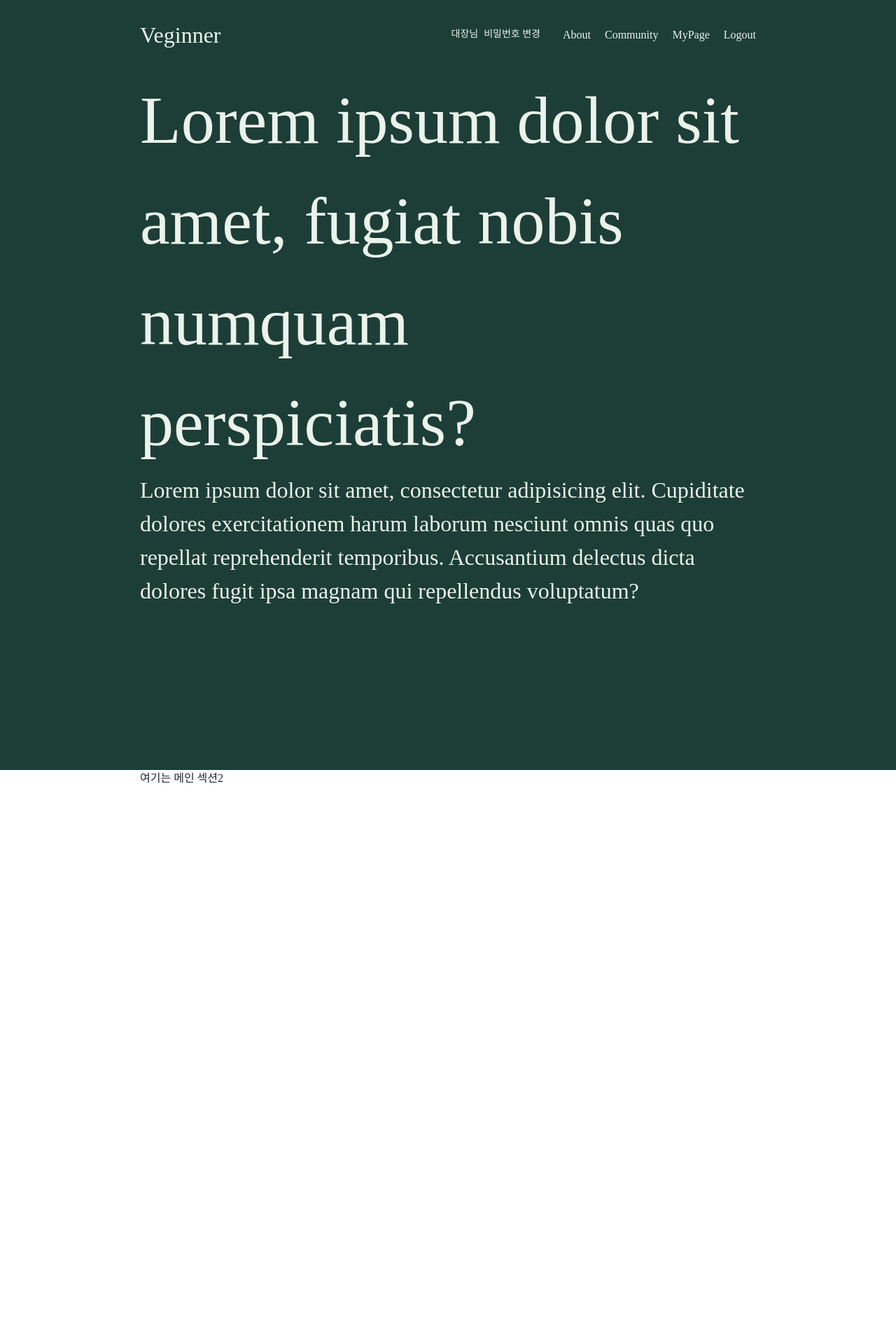
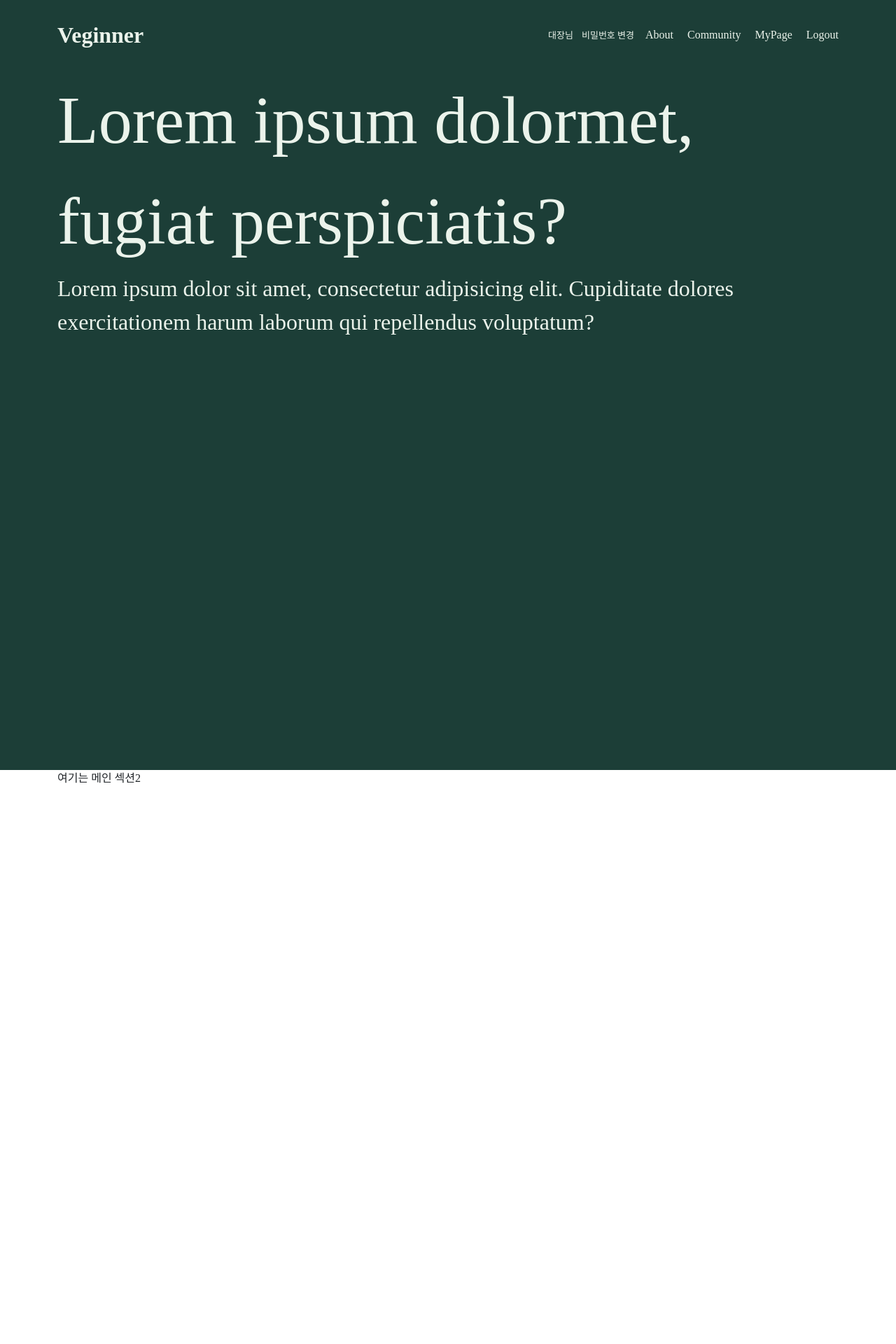
Before and after one commit to VEGAN-PROJECT-SSAC/veginner-server, a Django app: page / in a window 1280 px wide. Shown: the top 1920 px of the page at 70% size. Run offline with Django 3.2, Linux system fonts and the light colour scheme; a user stored in the database is signed in; some libraries are stand-ins or nearby versions; some web fonts are replaced.

Commit message:
design: main 페이지 container 수정

```diff
--- a/veginner/static/css/base.css
+++ b/veginner/static/css/base.css
@@ -1,10 +1,25 @@
 :root {
     --green1-900: #1c3e37;
+    --green1-800: #225a52;
+    --green1-700: #256961;
+    --green1-600: #297970;
+    --green1-500: #2c857c;
+    --green1-400: #3b978f;
+    --green1-300: #56a9a2;
+    --green1-200: #82c1bd;
+    --green1-100: #b2d9d7;
+    --green1-50: #e0efef;
+
     --green2-900: #224735;
     --green2-800: #2d634d;
-    --green2-100: #b7ddd2;
-    --green2-50: #e2f1ed;
-    --semi-white: #ebf3eb;
+    --green2-700: #5c8456;
+    --green2-600: #679661;
+    --green2-500: #70a46a;
+    --green2-400: #82b17e;
+    --green2-300: #96bf93;
+    --green2-200: #b2d0b1;
+    --green2-100: #cfe2ce;
+    --green2-50: #ebf3eb;
 }
 
 * {
@@ -13,26 +28,5 @@
 
 body {
     /* 가운데 설정 */
-    margin: 0 auto;
     font-family: 'Spoqa Han Sans Neo', 'sans-serif';
 }
-
-a {
-    all: unset;
-}
-
-a:link {
-    text-decoration: none;
-}
-
-a:visited {
-    text-decoration: none;
-}
-
-a:active {
-    text-decoration: none;
-}
-
-a:hover {
-    text-decoration: none;
-}
--- a/veginner/static/css/header.css
+++ b/veginner/static/css/header.css
@@ -3,24 +3,27 @@
 header {
     background-color: var(--green1-900);
     height: 100px;
-    padding: 0 200px;
 }
 
-.isLogin {
-    color: var(--semi-white);
+.logo {
+    color: var(--green2-50);
+    font-size: 2rem;
+    font-weight: 700;
+
+}
+
+.about-login {
+    color: var(--green2-50);
+    font-size: 13px;
+    font-weight: 200;
 }
 
 .menu-item {
-    color: var(--semi-white);
+    color: var(--green2-50);
+    font-weight: 500;
 }
 
 
-.logo {
-    font-size: 2rem;
-    color: var(--semi-white);
+a:link, a:visited, a:active, a:hover {
+    text-decoration: none;
 }
-
-.login-status {
-    font-size: 14px;
-    font-weight: 200;
-}
--- a/veginner/static/css/main.css
+++ b/veginner/static/css/main.css
@@ -2,7 +2,6 @@
 
 .main-section {
     height: 1000px;
-    padding: 0 200px;
 }
 
 .main-section1 {
@@ -14,15 +13,15 @@
 }
 
 .main-section3 {
-    background-color: var(--semi-white);
+    background-color: var(--green2-50);
 }
 
 .section1-title {
-    color: var(--semi-white);
+    color: var(--green2-50);
     font-size: 6rem;
 }
 
 .section1-subtitle {
-    color: var(--semi-white);
+    color: var(--green2-50);
     font-size: 2rem;
 }
--- a/veginner/templates/base.html
+++ b/veginner/templates/base.html
@@ -27,7 +27,7 @@
 
     <title>Veginner</title>
 </head>
-<body class="container-fluid p-0">
+<body>
 {% include "header.html" %}
 
 {% block contents %} {% endblock contents %}
--- a/veginner/templates/header.html
+++ b/veginner/templates/header.html
@@ -1,16 +1,16 @@
-<header class="d-flex justify-content-between align-items-center">
+<header class="d-flex align-contents-center">
+    <div class="container d-flex justify-content-between align-items-center">
         <div>
             <a class="logo" href="{% url 'index' %}">
                 Veginner
             </a>
         </div>
         <navbar class="d-flex justify-content-between">
-        <div class="login-status">
+            <div class="d-flex">
+                <div>
                     {% if user.is_authenticated %}
-            <div class="d-flex justify-content-between me-2">
-                <span class="isLogin me-2">{{user.nickname}}님</span>
-                <span class="isLogin me-2"><a href="{% url 'account_change_password' %}">비밀번호 변경</a></span>
-            </div>
+                    <a class="about-login ms-2" href="{% url 'myinfo' %}">{{user.nickname}}님</a>
+                    <a class="about-login ms-2" href="{% url 'account_change_password' %}">비밀번호 변경</a>
                     {% endif %}
                 </div>
                 <div>
@@ -24,5 +24,7 @@
                     <a class="menu-item ms-3" href="{% url 'account_login' %}">Login</a>
                     {% endif %}
                 </div>
+            </div>
         </navbar>
+    </div>
 </header>
--- a/veginner/templates/main.html
+++ b/veginner/templates/main.html
@@ -1,22 +1,27 @@
 {% extends 'base.html' %}
+{% load static %}
 
 {% block contents %}
 <section class="main-section main-section1">
-    <div class="section1-title">
-        Lorem ipsum dolor sit amet, fugiat nobis numquam
-        perspiciatis?
-    </div>
-    <div class="section1-subtitle">
-        Lorem ipsum dolor sit amet, consectetur adipisicing elit. Cupiditate dolores exercitationem harum laborum
-        nesciunt omnis quas quo repellat reprehenderit temporibus. Accusantium delectus dicta dolores fugit ipsa magnam
-        qui repellendus voluptatum?
+    <div class="container">
+        <div class="section1-title">
+            Lorem ipsum dolormet, fugiat perspiciatis?
+        </div>
+        <div class="section1-subtitle">
+            Lorem ipsum dolor sit amet, consectetur adipisicing elit. Cupiditate dolores exercitationem harum laborum
+            qui repellendus voluptatum?
+        </div>
     </div>
 </section>
 <section class="main-section main-section2">
+    <div class="container">
     여기는 메인 섹션2
+    </div>
 </section>
 <section class="main-section main-section3">
+    <div class="container">
     여기는 메인 섹션3
+    </div>
 </section>
 
 {% endblock contents %}
```
Also changed, not shown: veginner/db.sqlite3. Lines whose indentation alone changed are shown as unchanged.
